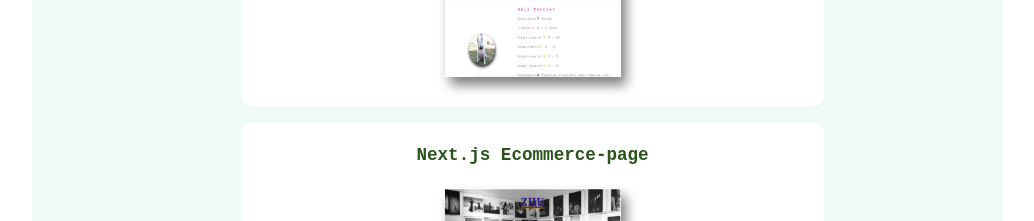
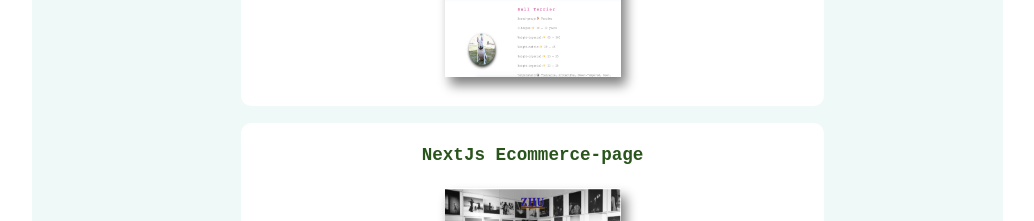
Before and after one commit to xiaominzhu88/my-portfolio, a React (Create React App) app: page / in a window 1280 px wide. Shown: the part 940-1161 px from the top of the page, without its empty margins (133-1167 px from the left). Built offline with nearby package versions, Linux system fonts and the light colour scheme.

Commit message:
Updated image

```diff
--- a/src/FooterContainer2.js
+++ b/src/FooterContainer2.js
@@ -176,7 +176,7 @@
 
             <div className="card-table" css={cartTableStyle}>
               {/* <div css={cardHeaderStyle} className="card-header"> */}
-              <h5 css={h5Style}>Next.js Ecommerce-page</h5>
+              <h5 css={h5Style}>NextJs Ecommerce-page</h5>
               <a
                 href="https://next-js-ecommerces-store.herokuapp.com"
                 target="_blank"
```
Also changed, not shown: 1 other file (tests, documents, lock files or other folders).
